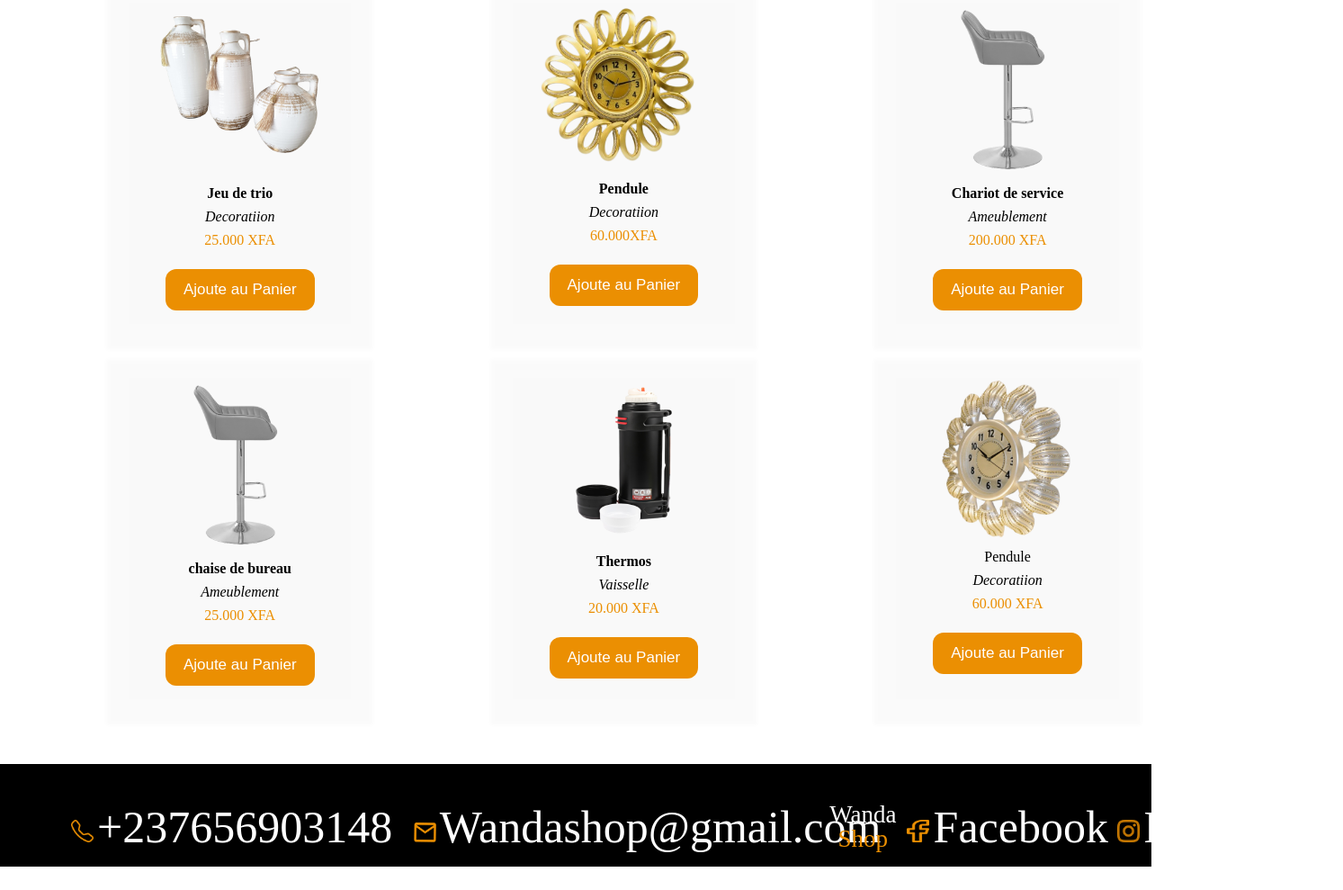
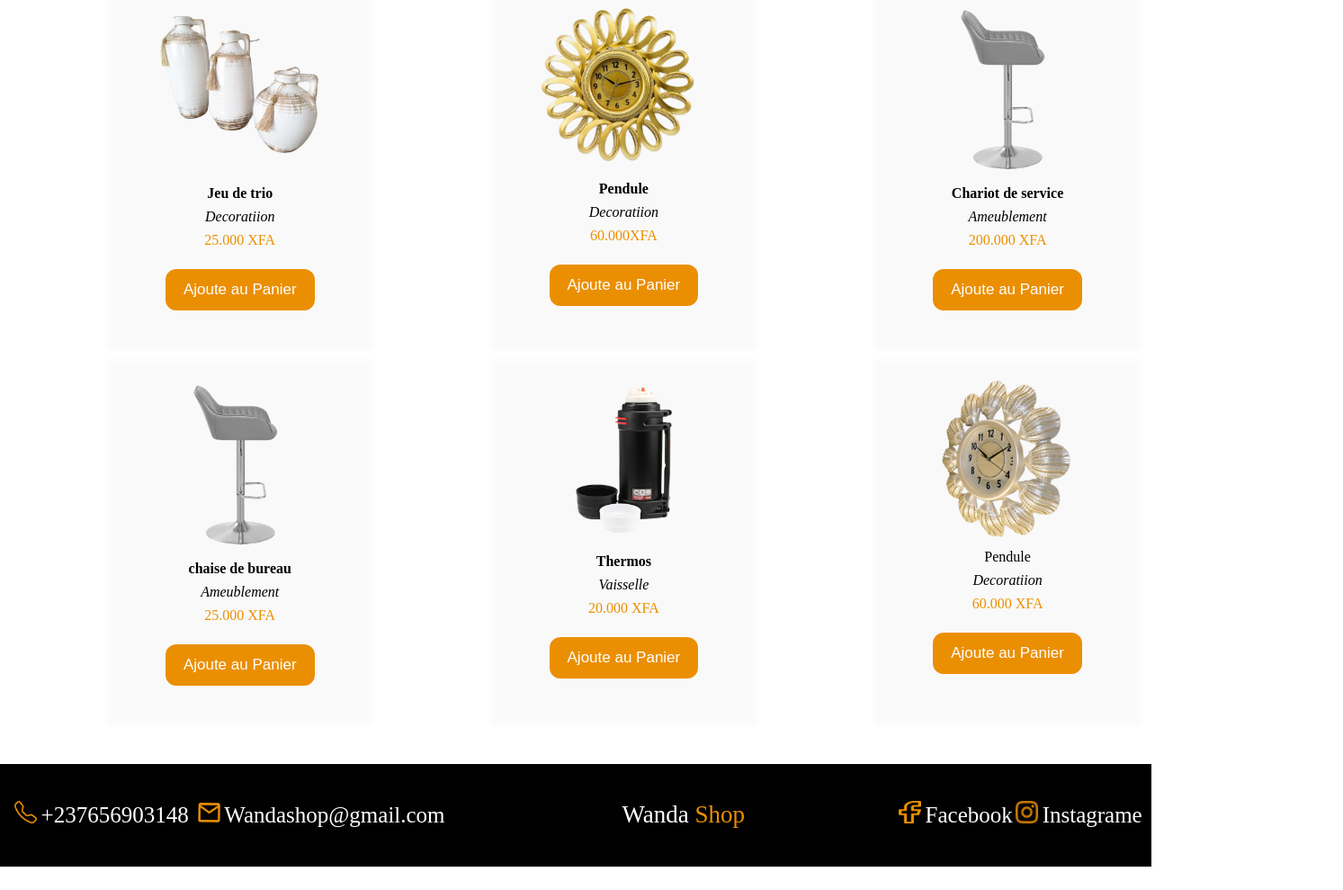
Before and after one commit to sighakalaurent/ProjetEcommerce, a plain HTML site: page html/tousproduits.html in a window 1280 px wide. Shown: the part 815-1804 px from the top of the page at 90% size, 1493 px wide, since content can reach past the window. After the commit the page ends 1778 px from the top, so only its background shows below. Drawn offline with Linux system fonts and the light colour scheme.

Commit message:
update footer

```diff
--- a/styles/tousproduits.css
+++ b/styles/tousproduits.css
@@ -182,8 +182,9 @@ footer span {
 .contact {
     display: flex;
     align-items: center;
-
-
+    font-size: 25px;
+    margin-right: 1%;
+    margin-left: -4%;
 }
 
 .contact1 {
@@ -200,10 +201,12 @@ footer span {
 .contact .contact1 span {
     color: white;
     margin: 15px;
+    font-size: 25px;
 }
 
 .contact .contact2 span {
     color: white;
+    font-size: 25px;
 
     margin: 15px;
 }
```
